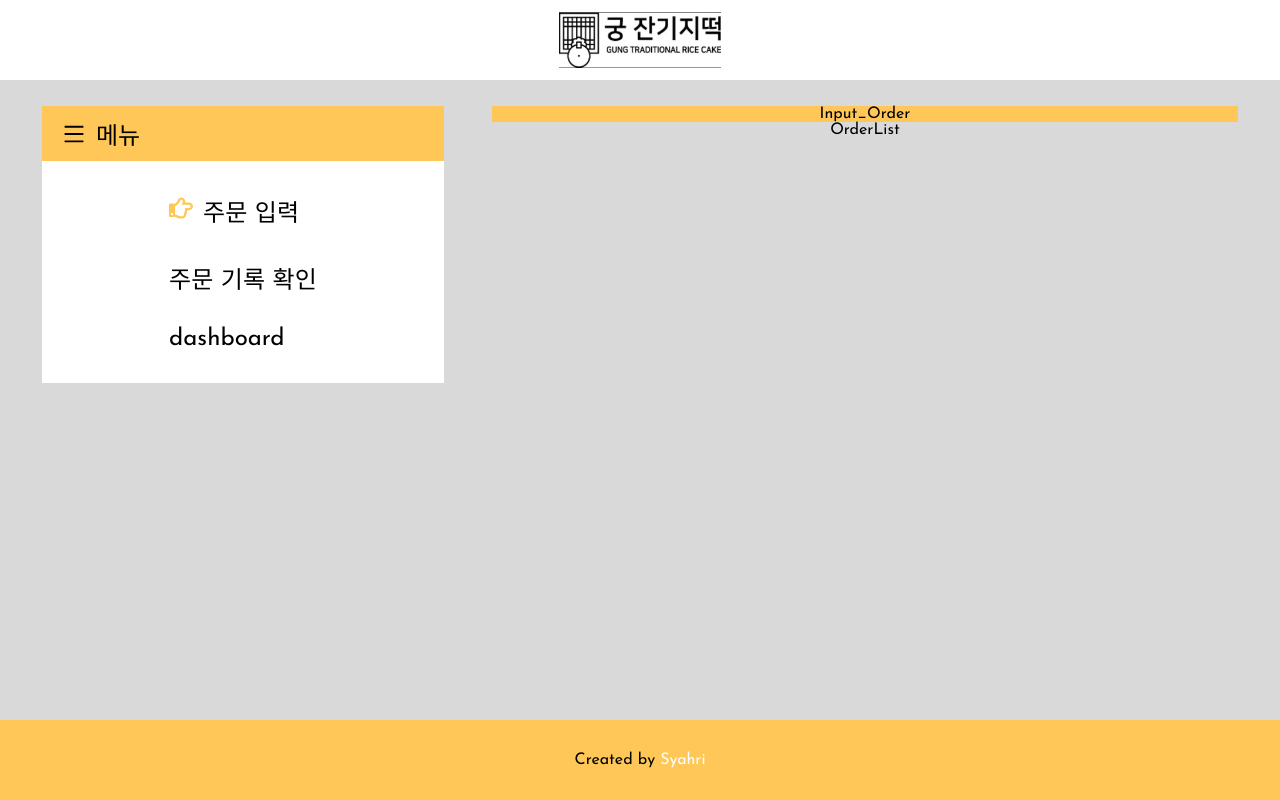
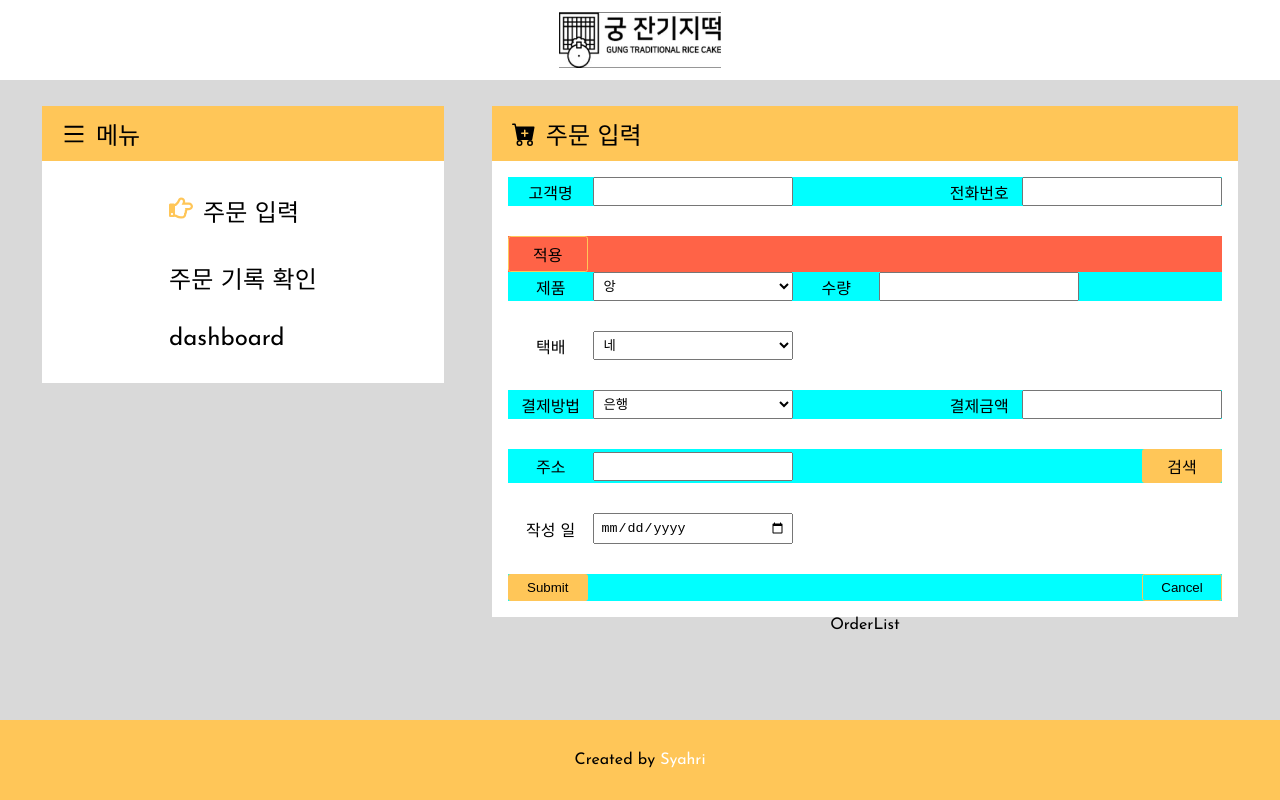
Before and after one commit to 95SR/order-list, a React (Create React App) app: page / in a window 1280 px wide. Built offline with nearby package versions, Linux system fonts and the light colour scheme.

Commit message:
input forms added

```diff
--- a/src/components/Body/InputOrder/Input_Order.css
+++ b/src/components/Body/InputOrder/Input_Order.css
@@ -0,0 +1,49 @@
+  .input-body{
+    background-color: white;
+    padding: 1rem;
+
+
+  }
+  form{
+    width: 100%;
+    display: flex;
+    flex-direction: column;
+
+    gap: 30px;
+  }
+
+  .input-items{
+    display: flex;
+    background-color: aqua;
+    justify-content: space-between
+  }
+
+  .form-item{
+    width: 40%;
+    display: flex;
+    align-items: center;
+    justify-content: space-around;
+  }
+
+  input,select{
+    width: 70%;
+    padding: 5px;
+  }
+  label{
+    width: 30%;
+  }
+
+ .prod-container{
+    flex-direction: column;
+
+ }
+
+ .input-items-cont{
+    display: flex;
+ }
+
+.prod-container .btn-container{
+    width: 100%;
+    background-color: tomato;
+
+}
--- a/src/components/Body/InputOrder/Input_Order.jsx
+++ b/src/components/Body/InputOrder/Input_Order.jsx
@@ -1,8 +1,110 @@
 import React from 'react'
+import { BsFillCartPlusFill } from "react-icons/bs";
+import './Input_Order.css'
 
 function Input_Order() {
   return (
-    <div className='main-container'>Input_Order</div>
+    <div className='main-container'>
+
+        <div className="title">
+        <BsFillCartPlusFill/>주문 입력
+        </div>
+
+        <div className="input-body">
+          <form action="">
+            <div className="input-items">
+              <div className="form-item">
+                <label htmlFor="name">고객명</label>
+                <input type='text' name='name' id='name'></input>
+              </div>
+
+              <div className="form-item">
+                <label htmlFor="phone">전화번호</label>
+                <input type='number' name='phone' id='phone'></input>
+              </div>
+            </div>
+
+            <div className="input-items prod-container">
+              <div className="btn-container">
+                <div className="btn-scd apply">
+                    적용
+                  </div>
+              </div>
+
+
+              <div className="input-items-cont">
+              <div className="form-item">
+                <label htmlFor="product">제품</label>
+                <select name="product" id="product">
+                  <option value="앙">앙</option>
+                  <option value="무">무</option>
+                  <option value="숙">숙</option>
+                  <option value="밤">밤</option>
+                </select>
+              </div>
+
+              <div className="form-item">
+                <label htmlFor="qt">수량</label>
+                <input type="number" name='qt' id='qt'/>
+
+              </div>
+              </div>
+
+            </div>
+
+
+            <div className="form-item">
+                <label htmlFor="택배">택배</label>
+                <select name="택배" id="delivery">
+                  <option value="yes">네</option>
+                  <option value="no">아니요</option>
+
+                </select>
+
+            </div>
+
+            <div className="input-items">
+              <div className="form-item">
+                <label htmlFor="pay-mthd">결제방법</label>
+                <select name="pay-mthd" id="pay-mthd">
+                  <option value="trf">은행</option>
+                  <option value="cash">현금</option>
+                </select>
+              </div>
+
+              <div className="form-item">
+                <label htmlFor="amount">결제금액</label>
+                <input type="number" name='amount' />
+              </div>
+            </div>
+
+            <div className="input-items">
+              <div className="form-item">
+                <label htmlFor="add">주소</label>
+                <input type="text" name='add'/>
+              </div>
+
+              <div className="btn">
+                검색
+              </div>
+            </div>
+
+            <div className="form-item">
+              <label htmlFor="date">작성 일</label>
+              <input type="date" name="date" id="date" />
+            </div>
+
+            <div className="btn-container input-items">
+              <button className='btn'>Submit</button>
+              <button className='btn-scd'>Cancel</button>
+            </div>
+
+
+          </form>
+        </div>
+
+
+      </div>
   )
 }
 
--- a/src/index.css
+++ b/src/index.css
@@ -67,14 +67,19 @@ body{
 .btn{
   background-color: var(--color-hd);
   border: none;
-  border-radius: 10pt;
-  width: 30px;
+  border-radius: 2pt;
+  width: 5rem;
+  padding: 5px;
+  cursor: pointer;
 }
 
 .btn-scd{
   background-color: transparent;
   border: 1px solid var(--color-hd);
-  width: 30px;
+  width: 5rem;
+  padding: 5px;
+  cursor: pointer;
+  border-radius: 2pt;
 }
 
 
```
